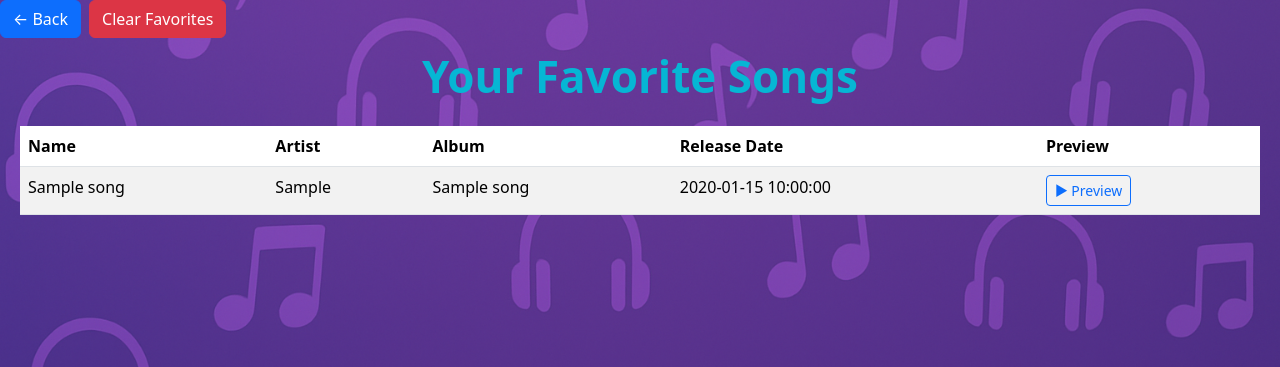
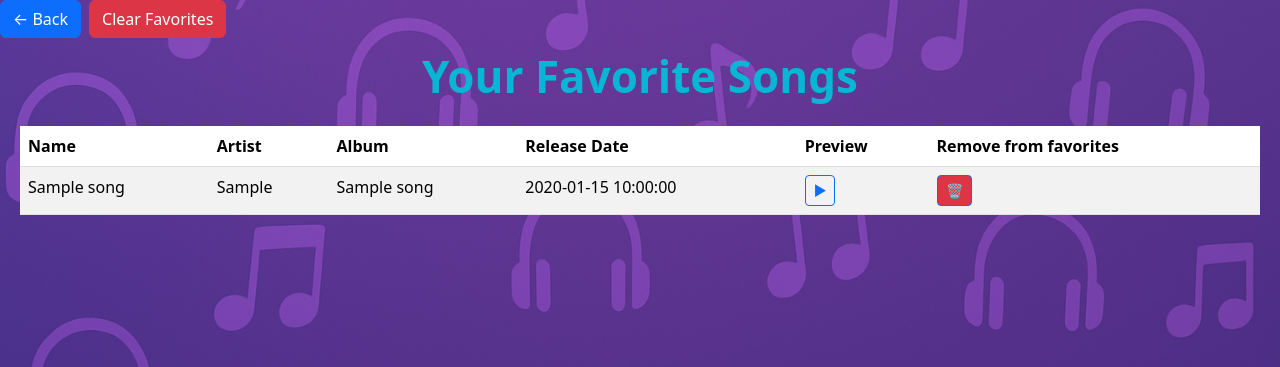
Before and after one commit to sekithas/mood-matching-music, a Flask app: template templates/favorites.html in a window 1280 px wide. Shown: the top 367 px of the page. Run offline with Flask 3, Linux system fonts and the light colour scheme; the template is opened without the code that fills it: most values are stand-ins (such as "Sample title", 1, 10 or a date in 2020).

Commit message:
Delete from favorites option

```diff
--- a/templates/favorites.html
+++ b/templates/favorites.html
@@ -23,6 +23,7 @@
                     <th>Album</th>
                     <th>Release Date</th>
                     <th>Preview</th>
+                    <th>Remove from favorites</th>
                 </tr>
             </thead>
             <tbody>
@@ -34,9 +35,15 @@
                     <td>{{ song.track_album_release_date }}</td>
                     <td>
                         <button class="btn btn-sm btn-outline-primary" onclick="loadPlayer('{{ song.track_id }}')">
-                            ▶ Preview
+                            ▶
                         </button>
                         <div id="player-{{ song.track_id }}"></div>
+                    </td>
+                    <td>
+                        <form action="/favorites" method="post" style="display:inline;">
+                            <input type="hidden" name="delete" value="{{ song.track_id }}">
+                            <button class="btn btn-sm btn-danger btn-outline-primary">🗑️</button>
+                        </form>
                     </td>
                 </tr>
                 {% endfor %}
```
